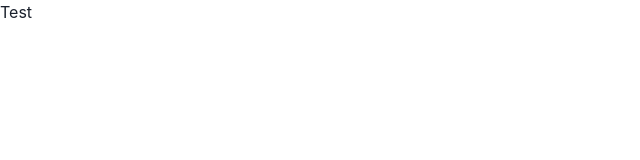
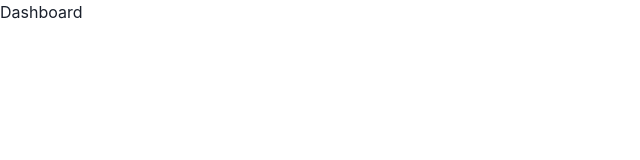
Before and after one commit to mattmuirhead/scheduler, a React (Create React App) app: page /dashboard in a window 1280 px wide. Shown: the top 160 px of the page, without its empty margins (0-640 px from the left). Built offline with nearby package versions, Linux system fonts and the light colour scheme.

Commit message:
Init react router dom

```diff
--- a/package.json
+++ b/package.json
@@ -12,6 +12,7 @@
     "framer-motion": "^4",
     "react": "^17.0.2",
     "react-dom": "^17.0.2",
+    "react-router-dom": "^5.3.0",
     "react-scripts": "4.0.3",
     "web-vitals": "^1.0.1"
   },
--- a/src/App.js
+++ b/src/App.js
@@ -1,10 +1,25 @@
 import { ChakraProvider } from "@chakra-ui/react"
 import theme from './theme'
+
+import {
+  BrowserRouter as Router,
+  Switch,
+  Route,
+} from "react-router-dom"
+
+// Pages
+import Login from './pages/Login'
+import Dashboard from './pages/Dashboard'
 
 const App = () => {
   return (
     <ChakraProvider theme={theme}>
-      <div>Test</div>
+      <Router>
+        <Switch>
+          <Route path="/dashboard" component={Dashboard} />
+          <Route path="/" component={Login} />
+        </Switch>
+      </Router>
     </ChakraProvider>
   )
 }
--- /dev/null
+++ b/src/pages/Dashboard/index.js
@@ -0,0 +1,3 @@
+const Dashboard = () => <>Dashboard</>
+
+export default Dashboard
--- /dev/null
+++ b/src/pages/Login/index.js
@@ -0,0 +1,3 @@
+const Login = () => <>Login</>
+
+export default Login
```
Also changed, not shown: 1 other file (tests, documents, lock files or other folders).
